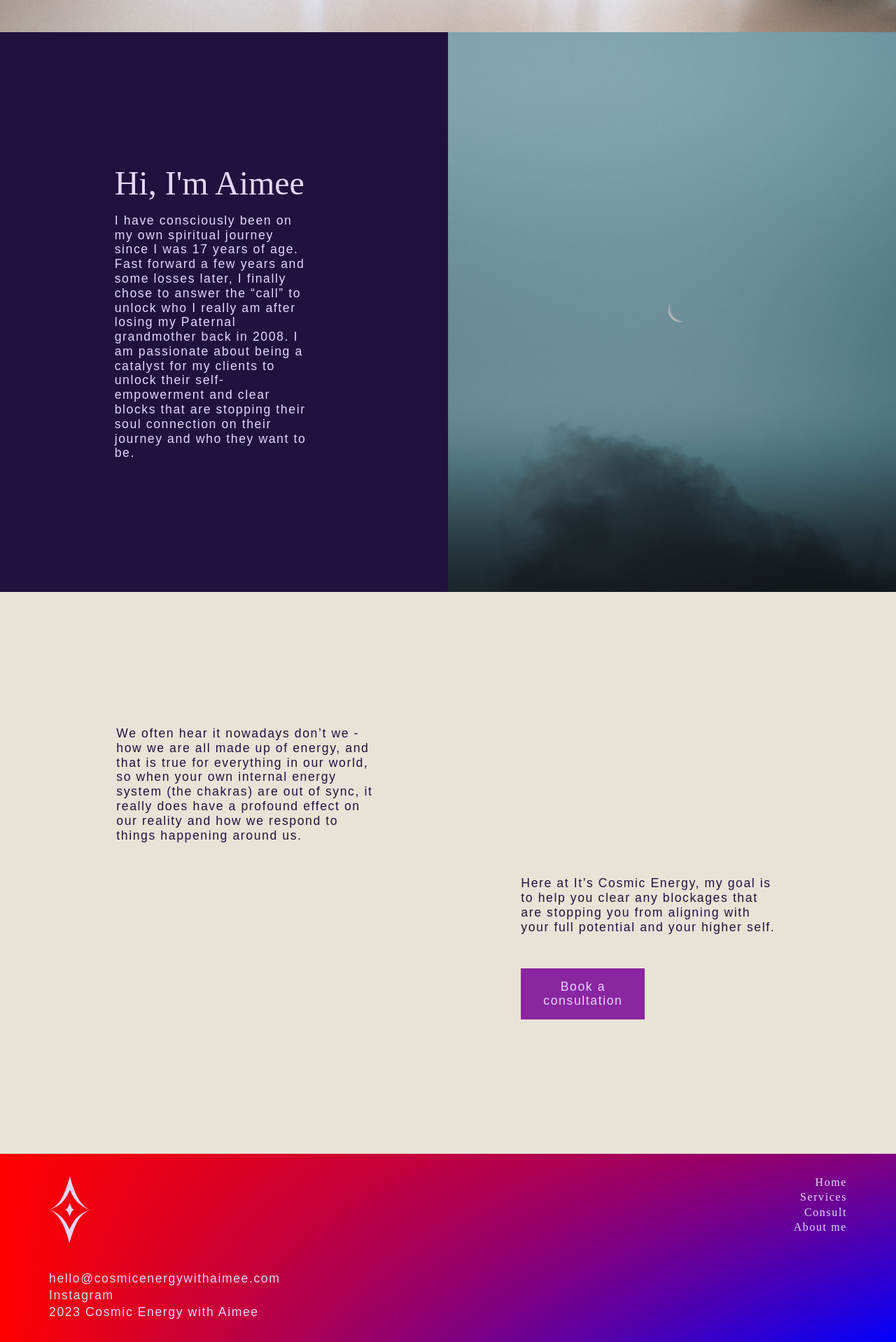
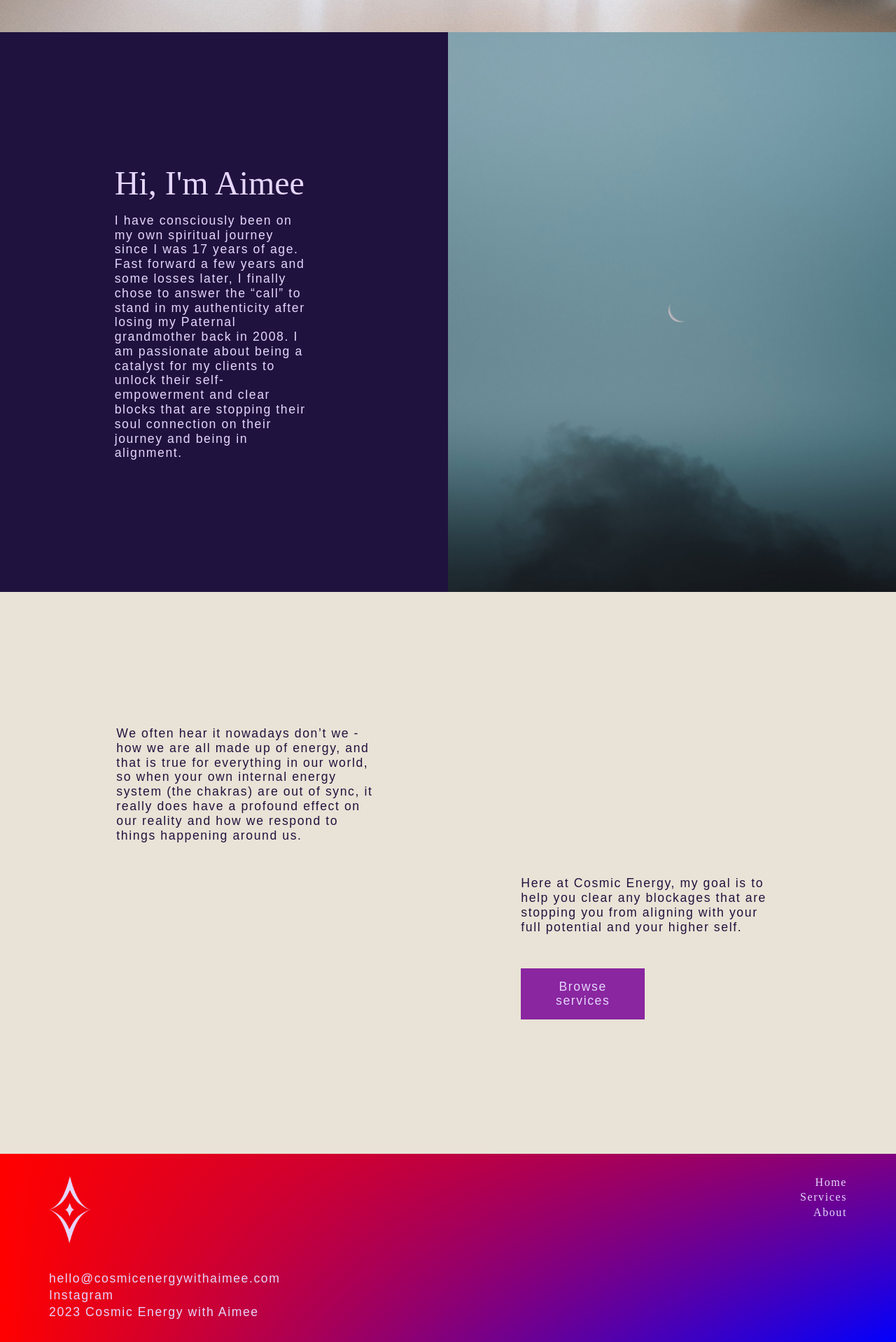
Before and after one commit to deshandeshandeshan/cosmicenergywithaimee, a React (Create React App) app: page /aboutme in a window 1280 px wide. Shown: the part 594-2512 px from the top of the page at 70% size. Built offline with nearby package versions, Linux system fonts and the light colour scheme; a web font is replaced by a local one.

Commit message:
Updated some typos and removed consult link at bottom of the page

```diff
--- a/src/components/AboutMe.js
+++ b/src/components/AboutMe.js
@@ -22,11 +22,11 @@ const AboutMe = () => {
               <p className="firstSectionText">
                 I have consciously been on my own spiritual journey since I was
                 17 years of age. Fast forward a few years and some losses later,
-                I finally chose to answer the “call” to unlock who I really am
+                I finally chose to answer the “call” to stand in my authenticity
                 after losing my Paternal grandmother back in 2008. I am
                 passionate about being a catalyst for my clients to unlock their
                 self-empowerment and clear blocks that are stopping their soul
-                connection on their journey and who they want to be.
+                connection on their journey and being in alignment.
               </p>
             </Reveal>
           </div>
@@ -53,18 +53,16 @@ const AboutMe = () => {
         <div className="aboutMeItemB">
           <Reveal>
             <p className="secondSectionText aboutMeTextPadding aboutMePadding">
-              Here at It’s Cosmic Energy, my goal is to help you clear any
-              blockages that are stopping you from aligning with your full
-              potential and your higher self.
+              Here at Cosmic Energy, my goal is to help you clear any blockages
+              that are stopping you from aligning with your full potential and
+              your higher self.
             </p>
           </Reveal>
         </div>
         <div className="aboutMeItemC">
           <Reveal>
             <Link to="/services" className="aboutMeItemC">
-              <button className="button aboutMeButton">
-                Book a consultation
-              </button>
+              <button className="button aboutMeButton">Browse services</button>
             </Link>
           </Reveal>
         </div>
--- a/src/components/Footer.js
+++ b/src/components/Footer.js
@@ -40,13 +40,8 @@ const Footer = () => {
           </Link>
         </li>
         <li className="footerItem textPadding">
-          <Link to="/consult" className="navLink">
-            Consult
-          </Link>
-        </li>
-        <li className="footerItem textPadding">
           <Link to="/aboutme" className="navLink">
-            About me
+            About
           </Link>
         </li>
       </ul>
--- a/src/components/Home.css
+++ b/src/components/Home.css
@@ -29,6 +29,8 @@
 .image {
   object-fit: cover;
   min-height: 100%;
+  max-width: 100%;
+  height: 30rem;
 }
 
 .gradientGridAlign {
@@ -68,11 +70,6 @@
 .image,
 svg {
   display: block;
-}
-
-.image {
-  max-width: 100%;
-  height: 30rem;
 }
 
 .displayGrid {
--- a/src/components/Home.js
+++ b/src/components/Home.js
@@ -71,8 +71,8 @@ const Home = () => {
           <Reveal>
             <p className="textColourDarkPurple">
               Whether you're seeking to release tension, gain insight or find
-              comfort. I invite you to explore our offerings and discover how
-              Cosmic Energy can support your spiritual journey.
+              comfort. I invite you to connect with me and discover how Cosmic
+              Energy can support your spiritual journey.
             </p>
           </Reveal>
         </div>
--- a/src/components/Services.css
+++ b/src/components/Services.css
@@ -99,14 +99,6 @@
   padding-bottom: 4rem;
 }
 
-.outroGridItemA {
-  grid-column-start: 1;
-  grid-column-end: 5;
-  grid-row-start: 1;
-  grid-row-end: 2;
-  color: #e5d6fc;
-}
-
 @media only screen and (min-width: 50rem) {
   .servicesOutro {
     padding-top: 12rem;
@@ -177,13 +169,6 @@
     grid-row-end: 3;
     padding-top: 2rem;
   }
-
-  .outroGridItemA {
-    grid-column-start: 2;
-    grid-column-end: 7;
-    grid-row-start: 1;
-    grid-row-end: 2;
-  }
 }
 
 @media only screen and (min-width: 70rem) {
@@ -242,11 +227,4 @@
     grid-row-start: 1;
     grid-row-end: 2;
   }
-
-  .outroGridItemA {
-    grid-column-start: 2;
-    grid-column-end: 6;
-    grid-row-start: 1;
-    grid-row-end: 2;
-  }
 }
--- a/src/components/Services.js
+++ b/src/components/Services.js
@@ -92,11 +92,15 @@ const Services = () => {
           </Reveal>
           <Reveal>
             <p className="servicesTextAlign buttonPadding">
-              This is a service where I connect in with your Spirit Team (yes,
-              we all have one!) and your Higher Self to bring through
-              information for you to access your highest possible timeline. You
-              are welcome to ask questions at the beginning of your session if
-              there something you want specific guidance on.
+              this service is provided over email where I connect in with your
+              energy, your Spirit Team (yes, we all have one!) and your Higher
+              Self to bring through information for you to access your highest
+              possible timeline. You are can ask three questions with this
+              service, which you can include when completing your booking. An
+              email reading allows for the messages from Spirit to flow through
+              uninterrupted giving you the freedom and space to absorb and go
+              through the channel received in your own time as many times as you
+              feel called.
             </p>
           </Reveal>
           <Reveal>
@@ -109,14 +113,14 @@ const Services = () => {
         </div>
       </div>
 
-      <div className="servicesOutro servicesGrid">
+      {/* <div className="servicesOutro servicesGrid">
         <p className="outroGridItemA servicesTextAlign servicesContentPadding">
           Our services are tailored to your individual needs and preferences,
           and can be conducted in person, on video call or through email, for
           your convenience. If you are interested in any of these services
           please get in contact with me via the consult page or through email.
         </p>
-      </div>
+      </div> */}
     </main>
   );
 };
```
